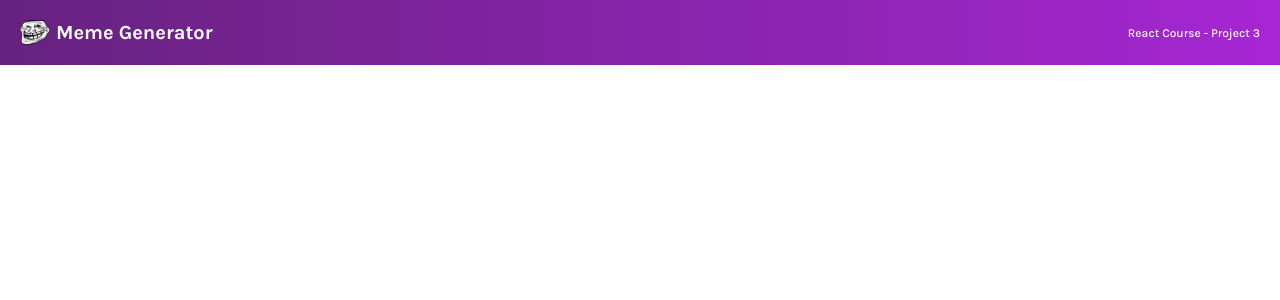
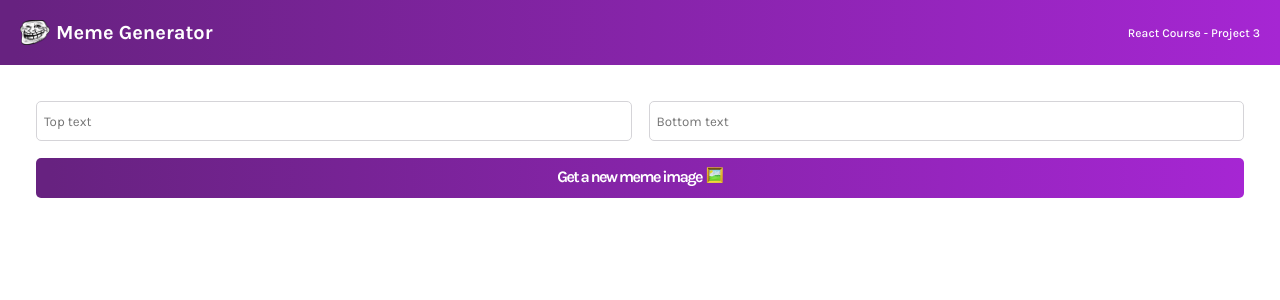
Before and after one commit to MaryannAlonge/meme-generator-react, a React (Create React App) app: page / in a window 1280 px wide. Shown: the top 300 px of the page. Built offline with nearby package versions, Linux system fonts and the light colour scheme.

Commit message:
main setup

```diff
--- a/src/App.js
+++ b/src/App.js
@@ -1,11 +1,13 @@
 
 import Header from './components/Header';
+import Meme from './components/Meme';
 import './style.css';
 
 function App() {
   return (
     <div className="App">
      <Header />
+     <Meme />
     </div>
   );
 }
--- /dev/null
+++ b/src/components/Meme.js
@@ -0,0 +1,22 @@
+import React from 'react'
+
+export default function Meme() {
+  return (
+    <main>
+      <form className='form'>
+        <input
+          type="text"
+          placeholder='Top text'
+          className='form-inputs'
+        />
+        <input
+          type="text"
+          placeholder='Bottom text'
+          className='form-inputs'
+        />
+        <button className='form-button'><img src={require("../images/meme-image.png")} alt="" id='img'/></button>
+      </form>
+
+    </main>
+  )
+}
--- a/src/style.css
+++ b/src/style.css
@@ -5,6 +5,10 @@
 body{
   font-family: "Karla", sans-serif;
   margin: 0;
+}
+
+main{
+  padding: 36px;
 }
 
 .header{
@@ -30,3 +34,25 @@ body{
   font-size: .75rem;
   font-weight: 500;
 }
+
+.form{
+  display: grid;
+  grid-template: 40px 40px / 1fr 1fr;
+  gap: 17px;
+}
+
+.form-inputs{
+  font-family: "Karla", sans-serif;
+  border-radius: 5px;
+  border: 1px solid #d5d4d8;
+  text-indent: 5px;
+}
+
+.form-button{
+  grid-column: 1 / -1;
+  font-family: "Karla", sans-serif;
+  border-radius: 5px;
+  background: linear-gradient(90deg, #672280 1.18%, #a626d3 100%);
+  border: none;
+  cursor: pointer;
+}
```
Also changed, not shown: src/images/meme-image.png (added).
